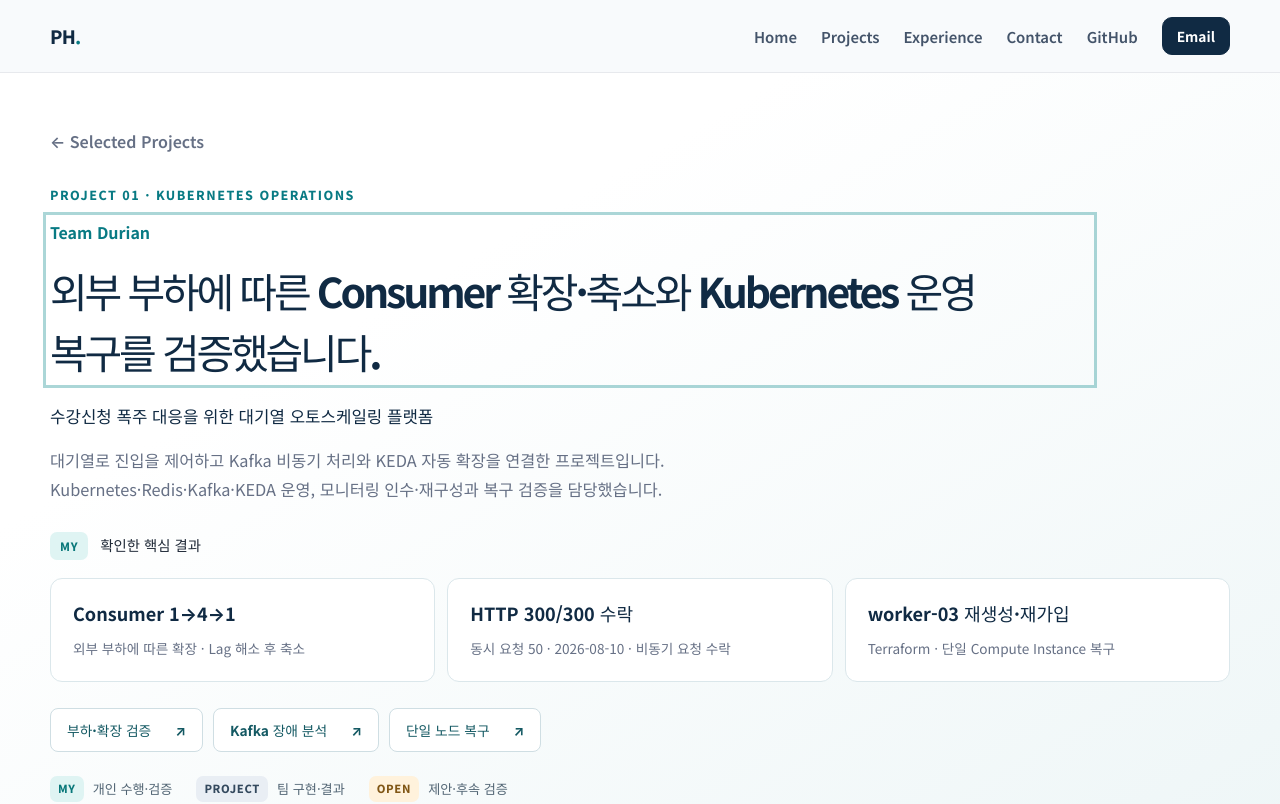
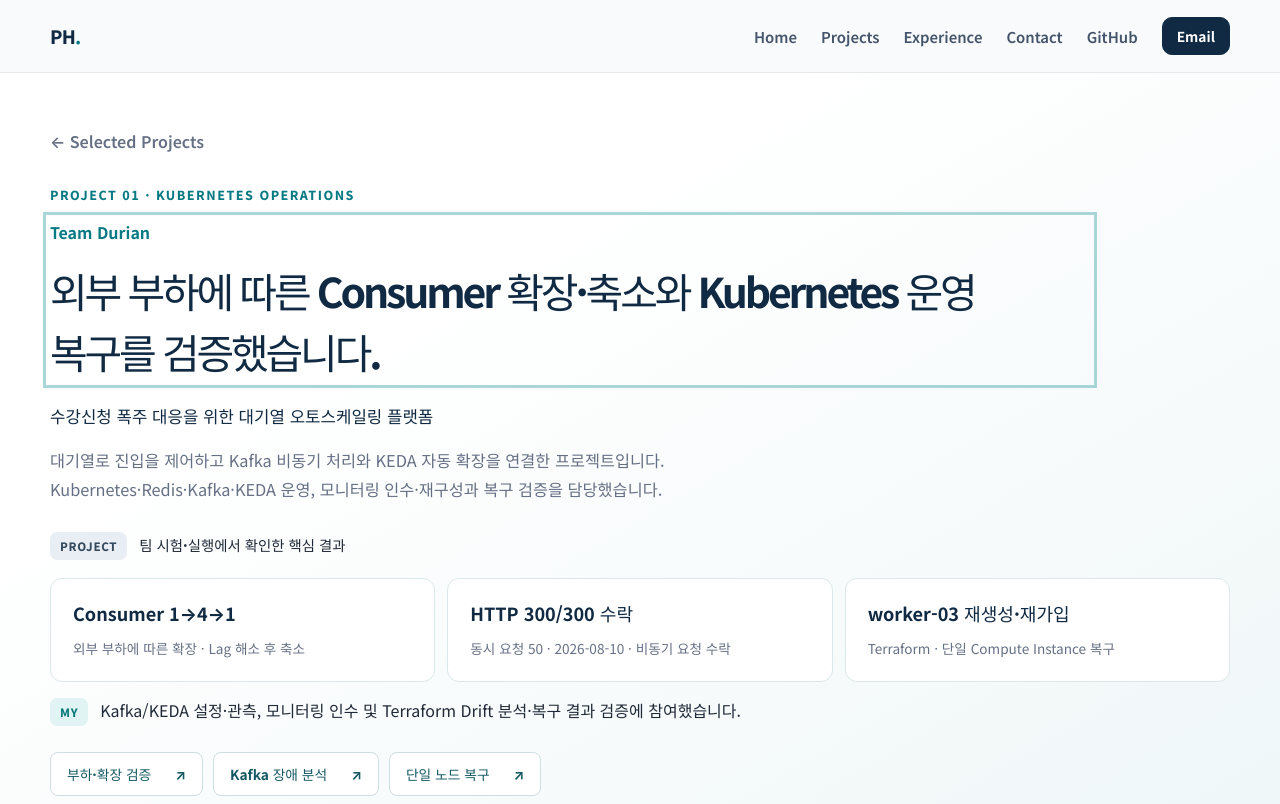
Before and after one commit to wkfkeha784-pixel/cloud-infra-portfolio, a React (Vite) app: page /projects/durian in a window 1280 px wide. Shown: the top 804 px of the page. Built offline with nearby package versions, Linux system fonts and the light colour scheme.

Commit message:
fix(portfolio): distinguish Durian team trial highlights from MY contributions

```diff
--- a/src/pages/DurianDetail.tsx
+++ b/src/pages/DurianDetail.tsx
@@ -69,8 +69,8 @@ export default function DurianDetail({ project }: { project: Project }) {
           </h1>
           <p className="durian-subtitle">{project.subtitle}</p>
           <p className="project-detail-summary">{project.summary}</p>
-          <div className="durian-subheading"><Badge>MY</Badge><h2 className="durian-results-title">확인한 핵심 결과</h2></div>
-          <div className="durian-highlights" aria-label="개인 기여·검증의 핵심 결과">
+          <div className="durian-subheading"><Badge tone="project">PROJECT</Badge><h2 className="durian-results-title">팀 시험·실행에서 확인한 핵심 결과</h2></div>
+          <div className="durian-highlights" aria-label="팀 시험·실행의 핵심 결과">
             {durianReading.highlights.map((item) => (
               <div key={item.result}>
                 <strong>{item.result}</strong>
@@ -78,6 +78,7 @@ export default function DurianDetail({ project }: { project: Project }) {
               </div>
             ))}
           </div>
+          <p className="durian-subheading"><Badge>MY</Badge><span>Kafka/KEDA 설정·관측, 모니터링 인수 및 Terraform Drift 분석·복구 결과 검증에 참여했습니다.</span></p>
           <EvidenceGuide slug={project.slug} />
         </div>
       </section>
```
